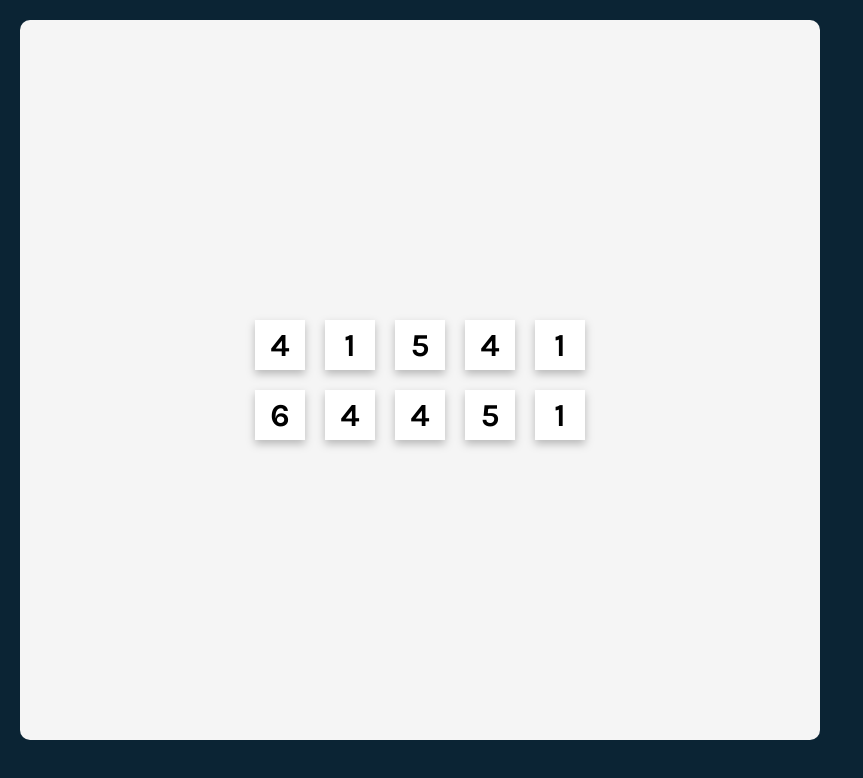
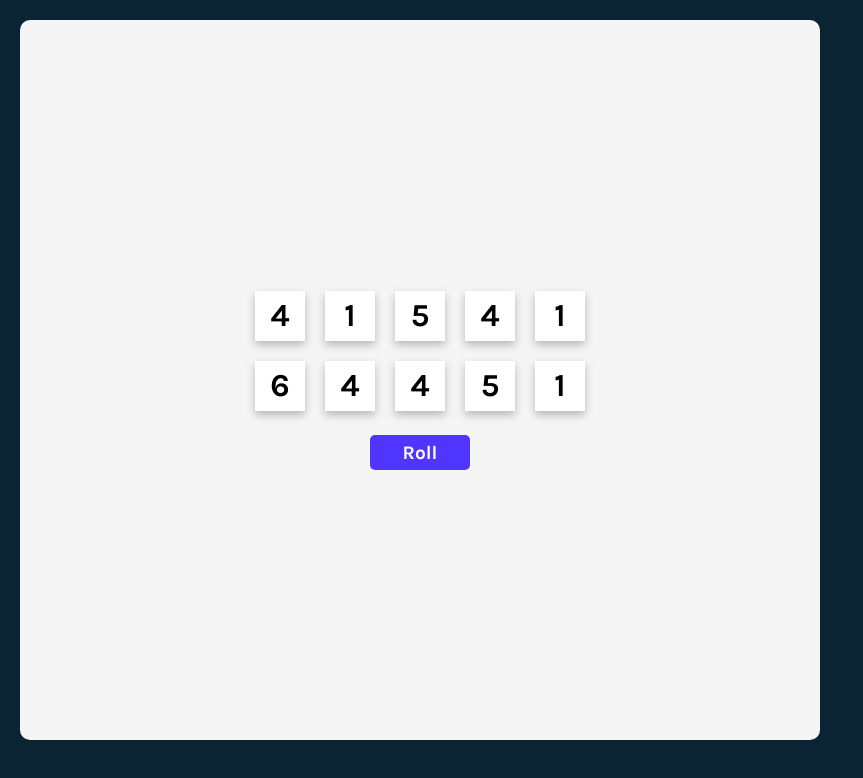
Before and after one commit to Kaleb-Moore/React-Tenzies, a React (Vite) app in the folder React-Tenzies/: page / in a window 1280 px wide. Shown: the top 778 px of the page, without its empty margins (0-863 px from the left). Built offline with nearby package versions, Linux system fonts and the light colour scheme.

Commit message:
Create Button component and style it

```diff
--- a/React-Tenzies/src/App.jsx
+++ b/React-Tenzies/src/App.jsx
@@ -1,5 +1,6 @@
 import React, {useState} from 'react';
 import Die from "./Die.jsx"
+import Button from './Button.jsx';
 
 export default function App() {
 
@@ -9,6 +10,10 @@ export default function App() {
         return Array.from({length: 10}, () => Math.floor(Math.random() * 6 + 1));
     }
 
+    function updateDice() {
+        setDice(allNewDice())
+    }
+
     const diceElements = dice.map(die => <Die value={die} />)
 
     return (
@@ -16,6 +21,7 @@ export default function App() {
             <div className="dice--container">
                 {diceElements}
             </div>
+            <Button handleClick={updateDice}/>
         </main>
     )
 }
--- /dev/null
+++ b/React-Tenzies/src/Button.jsx
@@ -0,0 +1,7 @@
+import React from 'react';
+
+export default function Button(props) {
+    return (
+        <button className='roll-btn' onClick={props.handleClick}>Roll</button>
+    )
+}
--- a/React-Tenzies/src/index.css
+++ b/React-Tenzies/src/index.css
@@ -5,6 +5,7 @@
 body {
   margin: 0;
   background-color: #0B2434;
+  font-family: 'Karla', sans-serif;
   padding: 20px;
 }
 
@@ -15,6 +16,7 @@ main {
   border-radius: 10px;
   padding: 20px;
   display: flex;
+  flex-direction: column;
   justify-content: center;
   align-items: center;
 }
@@ -39,6 +41,22 @@ main {
 
 .die--face {
   font-size: 2rem;
-  font-family: Karla;
   font-weight: bold;
 }
+
+.roll-btn {
+  width: 100px;
+  height: 35px;
+  border: none;
+  border-radius: 5px;
+  background-color: #5035FF;
+  color: white;
+  font-size: 1.2rem;
+  margin-top: 24px;
+  cursor: pointer;
+  font-family: 'Karla', sans-serif;
+}
+
+.roll-btn:active {
+  box-shadow: inset 0px 0px 10px -3px rgba(0, 0, 0, 0.7);
+}
```
